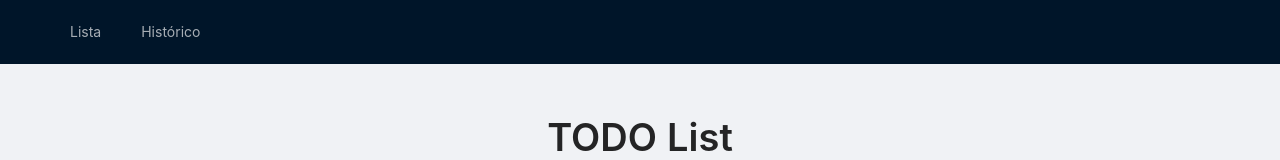
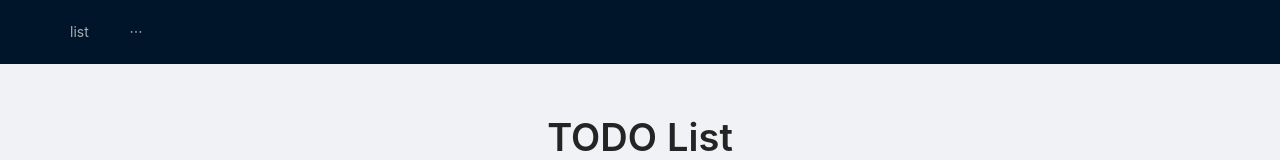
Before and after one commit to alessrdrgz/todo-app-frontend, a React app: page / in a window 1280 px wide. Shown: the top 160 px of the page. Built offline with nearby package versions, Linux system fonts and the light colour scheme; the HTML template or start-up script is replaced by a standard one.

Commit message:
header menu component

```diff
--- a/src/components/HeaderMenu.tsx
+++ b/src/components/HeaderMenu.tsx
@@ -1,22 +1,31 @@
 import { Menu } from "antd";
 import { ItemType } from "antd/lib/menu/hooks/useItems";
+import { useTranslation } from "react-i18next";
 import { useNavigate } from "react-router-dom";
 
 export default function HeaderMenu() {
   const navigate = useNavigate();
+  const { t } = useTranslation();
 
   const MenuItems: ItemType[] = [
     {
       key: "list",
-      label: "Lista",
+      label: t("list", { ns: "header-menu" }),
       onClick: () => navigate(`/list`),
     },
     {
       key: "historic",
-      label: "Histórico",
+      label: t("historic", { ns: "header-menu" }),
       onClick: () => navigate(`/historic`),
     },
   ];
 
-  return <Menu theme="dark" mode="horizontal" items={MenuItems} />;
+  return (
+    <Menu
+      theme="dark"
+      mode="horizontal"
+      items={MenuItems}
+      style={{ display: "inline-block", width: "auto" }}
+    />
+  );
 }
```
